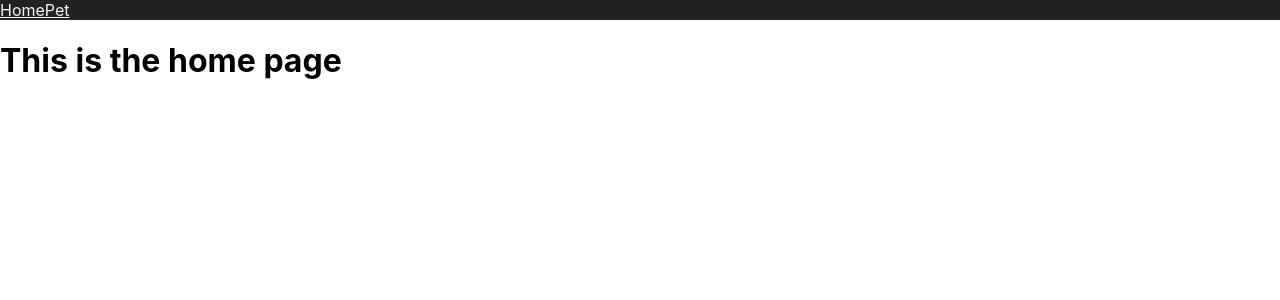
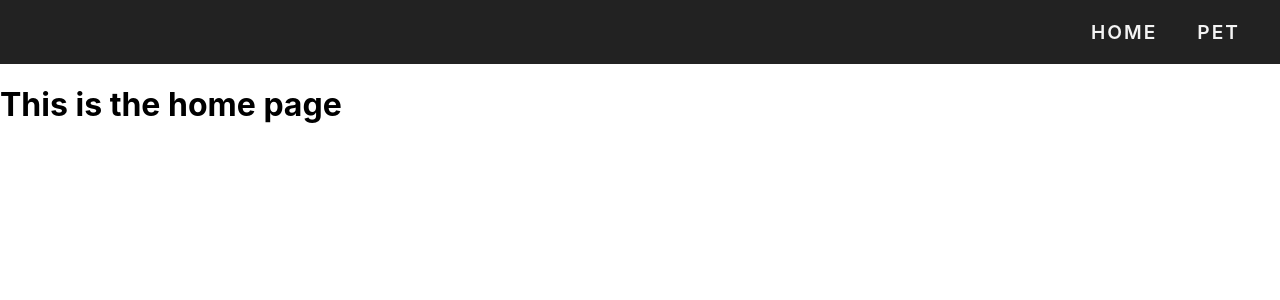
Before and after one commit to chubby-panda/petreon-website, a React (Create React App) app: page / in a window 1280 px wide. Shown: the top 300 px of the page. Built offline with nearby package versions, Linux system fonts and the light colour scheme.

Commit message:
bit of nav styling

```diff
--- a/src/components/Nav/Nav.css
+++ b/src/components/Nav/Nav.css
@@ -1,8 +1,20 @@
 nav {
     background-color: #222;
+    padding: 0 20px;
+    display: flex;
+    justify-content: flex-end;
 }
 
 nav a {
     color: #f4f4f4;
+    padding: 20px;
+    font-size: 1.2rem;
+    text-decoration: none;
+    font-weight: 600;
+    text-transform: uppercase;
+    letter-spacing: 2px;
+}
 
+nav a:hover {
+    background-color: #333;
 }
```
